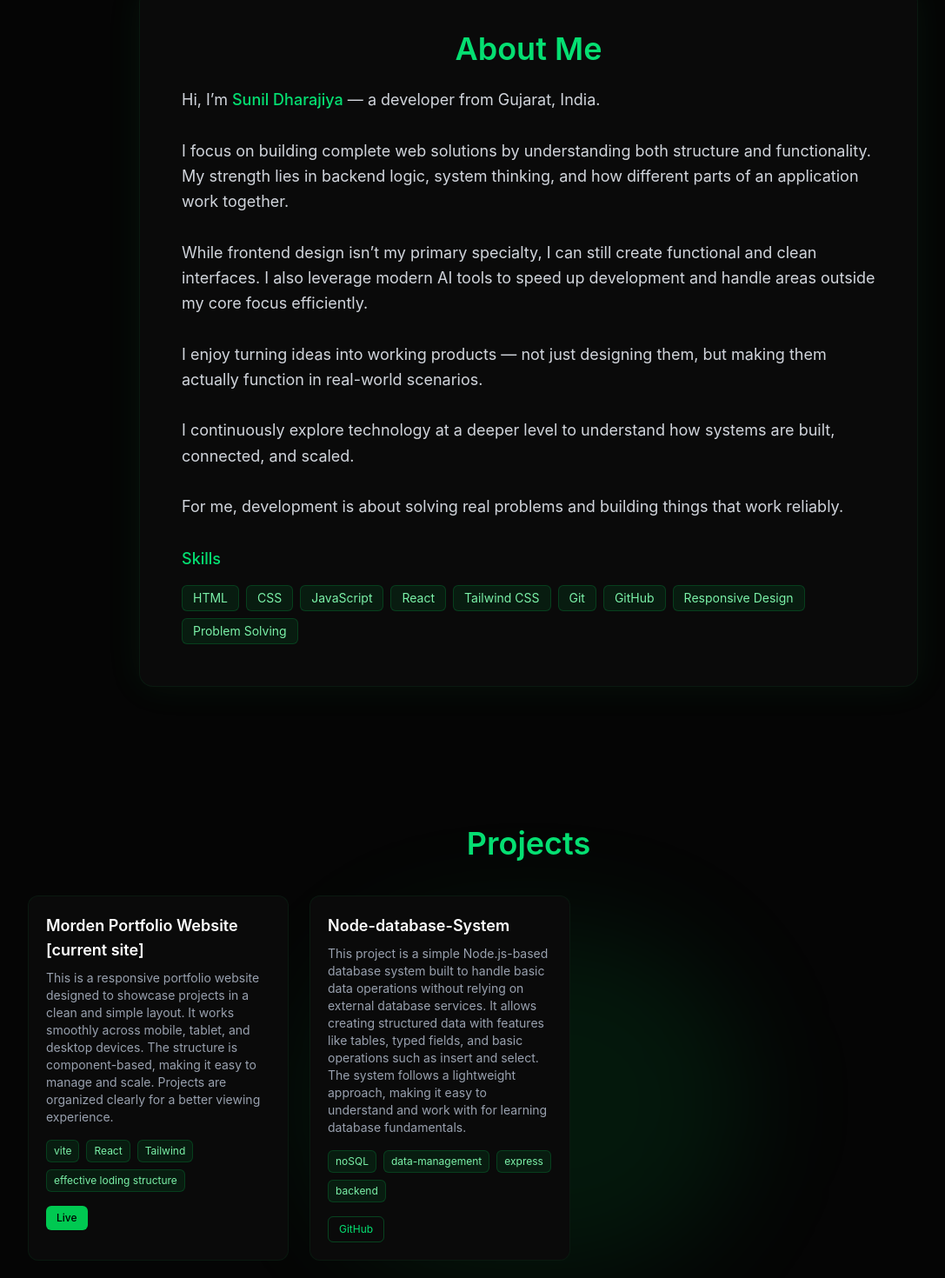
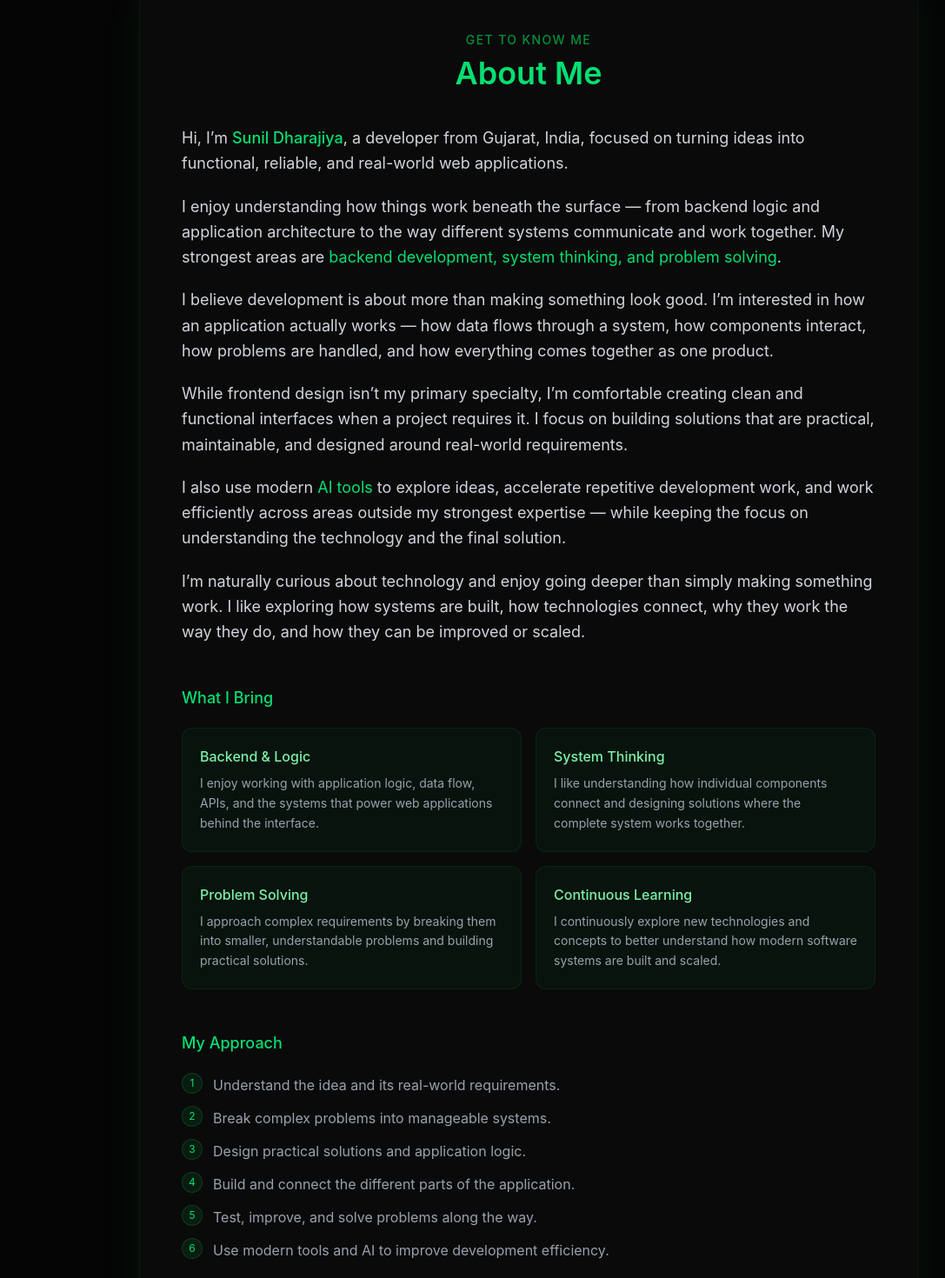
Before and after one commit to Sunildharajiya/sunildharajiya, a React (Vite) app: page / in a window 1280 px wide. Shown: the part 958-2428 px from the top of the page at 87% size, without its empty margins (32-1119 px from the left). Built offline with nearby package versions, Linux system fonts and the light colour scheme; no server answers.

Commit message:
redesign aboutMe section

```diff
--- a/src/components/About.jsx
+++ b/src/components/About.jsx
@@ -2,59 +2,230 @@ import React from 'react';
 
 export const About = () => {
   return (
-    <section id="about" className="relative py-20 px-6 bg-[#050505] flex justify-center">
-
+    <section
+      id="about"
+      className="relative py-20 px-6 bg-[#050505] flex justify-center overflow-hidden"
+    >
       {/* Background Glow */}
       <div className="absolute inset-0 pointer-events-none">
-        <div className="absolute top-1/2 left-1/2 -translate-x-1/2 -translate-y-1/2
-        w-[500px] h-[400px] bg-green-500/10 blur-3xl rounded-full"></div>
+        <div
+          className="absolute top-1/2 left-1/2 -translate-x-1/2 -translate-y-1/2
+          w-[500px] h-[400px] bg-green-500/10 blur-3xl rounded-full"
+        />
       </div>
 
       {/* Content Card */}
-      <div className="relative z-10 max-w-4xl w-full bg-[#0a0a0a] border border-green-900/20 rounded-2xl p-8 md:p-12 shadow-[0_0_40px_rgba(34,197,94,0.08)]">
+      <div
+        className="relative z-10 max-w-4xl w-full bg-[#0a0a0a]
+        border border-green-900/20 rounded-2xl p-8 md:p-12
+        shadow-[0_0_40px_rgba(34,197,94,0.08)]"
+      >
 
         {/* Heading */}
-        <h2 className="text-3xl md:text-4xl font-semibold text-green-400 mb-6 text-center">
-          About Me
-        </h2>
+        <div className="text-center mb-10">
+          <p className="text-green-500/70 text-sm font-medium uppercase tracking-widest mb-2">
+            Get to know me
+          </p>
 
-        {/* Content */}
-        <p className="text-gray-300 leading-relaxed text-base md:text-lg">
-          Hi, I’m <span className="text-green-400 font-medium">Sunil Dharajiya</span> — a developer from Gujarat, India.
-          <br /><br />
-          I focus on building complete web solutions by understanding both structure and functionality. My strength lies in backend logic, system thinking, and how different parts of an application work together.
-          <br /><br />
-          While frontend design isn’t my primary specialty, I can still create functional and clean interfaces. I also leverage modern AI tools to speed up development and handle areas outside my core focus efficiently.
-          <br /><br />
-          I enjoy turning ideas into working products — not just designing them, but making them actually function in real-world scenarios.
-          <br /><br />
-          I continuously explore technology at a deeper level to understand how systems are built, connected, and scaled.
-          <br /><br />
-          For me, development is about solving real problems and building things that work reliably.
-        </p>
+          <h2 className="text-3xl md:text-4xl font-semibold text-green-400">
+            About Me
+          </h2>
+        </div>
 
+        {/* Introduction */}
+        <div className="space-y-5 text-gray-300 leading-relaxed text-base md:text-lg">
+          <p>
+            Hi, I’m{' '}
+            <span className="text-green-400 font-medium">
+              Sunil Dharajiya
+            </span>
+            , a developer from Gujarat, India, focused on turning ideas into
+            functional, reliable, and real-world web applications.
+          </p>
 
-        <div className="mt-8">
+          <p>
+            I enjoy understanding how things work beneath the surface — from
+            backend logic and application architecture to the way different
+            systems communicate and work together. My strongest areas are{' '}
+            <span className="text-green-400">
+              backend development, system thinking, and problem solving
+            </span>
+            .
+          </p>
+
+          <p>
+            I believe development is about more than making something look
+            good. I’m interested in how an application actually works — how
+            data flows through a system, how components interact, how problems
+            are handled, and how everything comes together as one product.
+          </p>
+
+          <p>
+            While frontend design isn’t my primary specialty, I’m comfortable
+            creating clean and functional interfaces when a project requires
+            it. I focus on building solutions that are practical, maintainable,
+            and designed around real-world requirements.
+          </p>
+
+          <p>
+            I also use modern{' '}
+            <span className="text-green-400">AI tools</span> to explore ideas,
+            accelerate repetitive development work, and work efficiently
+            across areas outside my strongest expertise — while keeping the
+            focus on understanding the technology and the final solution.
+          </p>
+
+          <p>
+            I’m naturally curious about technology and enjoy going deeper than
+            simply making something work. I like exploring how systems are
+            built, how technologies connect, why they work the way they do,
+            and how they can be improved or scaled.
+          </p>
+        </div>
+
+        {/* What I Bring */}
+        <div className="mt-12">
+          <h3 className="text-lg font-medium text-green-400 mb-5">
+            What I Bring
+          </h3>
+
+          <div className="grid grid-cols-1 sm:grid-cols-2 gap-4">
+
+            {/* Card 1 */}
+            <div
+              className="p-5 rounded-xl bg-green-500/5
+              border border-green-500/10
+              hover:border-green-500/30
+              hover:bg-green-500/10
+              transition-all duration-300"
+            >
+              <h4 className="text-green-300 font-medium mb-2">
+                Backend & Logic
+              </h4>
+              <p className="text-gray-400 text-sm leading-relaxed">
+                I enjoy working with application logic, data flow, APIs, and
+                the systems that power web applications behind the interface.
+              </p>
+            </div>
+
+            {/* Card 2 */}
+            <div
+              className="p-5 rounded-xl bg-green-500/5
+              border border-green-500/10
+              hover:border-green-500/30
+              hover:bg-green-500/10
+              transition-all duration-300"
+            >
+              <h4 className="text-green-300 font-medium mb-2">
+                System Thinking
+              </h4>
+              <p className="text-gray-400 text-sm leading-relaxed">
+                I like understanding how individual components connect and
+                designing solutions where the complete system works together.
+              </p>
+            </div>
+
+            {/* Card 3 */}
+            <div
+              className="p-5 rounded-xl bg-green-500/5
+              border border-green-500/10
+              hover:border-green-500/30
+              hover:bg-green-500/10
+              transition-all duration-300"
+            >
+              <h4 className="text-green-300 font-medium mb-2">
+                Problem Solving
+              </h4>
+              <p className="text-gray-400 text-sm leading-relaxed">
+                I approach complex requirements by breaking them into smaller,
+                understandable problems and building practical solutions.
+              </p>
+            </div>
+
+            {/* Card 4 */}
+            <div
+              className="p-5 rounded-xl bg-green-500/5
+              border border-green-500/10
+              hover:border-green-500/30
+              hover:bg-green-500/10
+              transition-all duration-300"
+            >
+              <h4 className="text-green-300 font-medium mb-2">
+                Continuous Learning
+              </h4>
+              <p className="text-gray-400 text-sm leading-relaxed">
+                I continuously explore new technologies and concepts to better
+                understand how modern software systems are built and scaled.
+              </p>
+            </div>
+
+          </div>
+        </div>
+
+        {/* My Approach */}
+        <div className="mt-12">
+          <h3 className="text-lg font-medium text-green-400 mb-5">
+            My Approach
+          </h3>
+
+          <div className="space-y-3">
+            {[
+              'Understand the idea and its real-world requirements.',
+              'Break complex problems into manageable systems.',
+              'Design practical solutions and application logic.',
+              'Build and connect the different parts of the application.',
+              'Test, improve, and solve problems along the way.',
+              'Use modern tools and AI to improve development efficiency.'
+            ].map((step, i) => (
+              <div
+                key={i}
+                className="flex items-start gap-3 text-gray-400 text-sm md:text-base"
+              >
+                <span className="flex-shrink-0 w-6 h-6 rounded-full
+                  bg-green-500/10 border border-green-500/20
+                  text-green-400 text-xs flex items-center justify-center"
+                >
+                  {i + 1}
+                </span>
+
+                <p className="pt-0.5">
+                  {step}
+                </p>
+              </div>
+            ))}
+          </div>
+        </div>
+
+        {/* Skills */}
+        <div className="mt-12">
           <h3 className="text-lg font-medium text-green-400 mb-4">
-            Skills
+            Skills & Tools
           </h3>
 
           <div className="flex flex-wrap gap-2">
             {[
-              "HTML",
-              "CSS",
-              "JavaScript",
-              "React",
-              "Tailwind CSS",
-              "Git",
-              "GitHub",
-              "Responsive Design",
-              "Problem Solving"
+              'HTML',
+              'CSS',
+              'JavaScript',
+              'React',
+              'Tailwind CSS',
+              'Git',
+              'GitHub',
+              'Responsive Design',
+              'Backend Development',
+              'API Integration',
+              'Problem Solving',
+              'System Thinking',
+              'AI-Assisted Development'
             ].map((skill, i) => (
               <span
                 key={i}
-                className="px-3 py-1 text-sm rounded-md bg-green-500/10 text-green-300 border border-green-500/20
-                hover:bg-green-500/20 transition-all duration-300"
+                className="px-3 py-1.5 text-sm rounded-md
+                bg-green-500/10 text-green-300
+                border border-green-500/20
+                hover:bg-green-500/20
+                hover:border-green-500/30
+                transition-all duration-300"
               >
                 {skill}
               </span>
@@ -62,6 +233,27 @@ export const About = () => {
           </div>
         </div>
 
+        {/* Closing Statement */}
+        <div
+          className="mt-12 pt-8 border-t border-green-900/20
+          text-center"
+        >
+          <p className="text-gray-300 text-base md:text-lg leading-relaxed">
+            For me, development isn’t just about writing code or creating
+            attractive interfaces. It’s about{' '}
+            <span className="text-green-400 font-medium">
+              solving real problems, connecting ideas into working systems,
+              and building products that people can actually use.
+            </span>
+          </p>
+
+          <p className="mt-4 text-gray-500 text-sm">
+            I’m continuously learning, experimenting, and building — because
+            every project is an opportunity to understand technology a little
+            better.
+          </p>
+        </div>
+
       </div>
     </section>
   );
```
